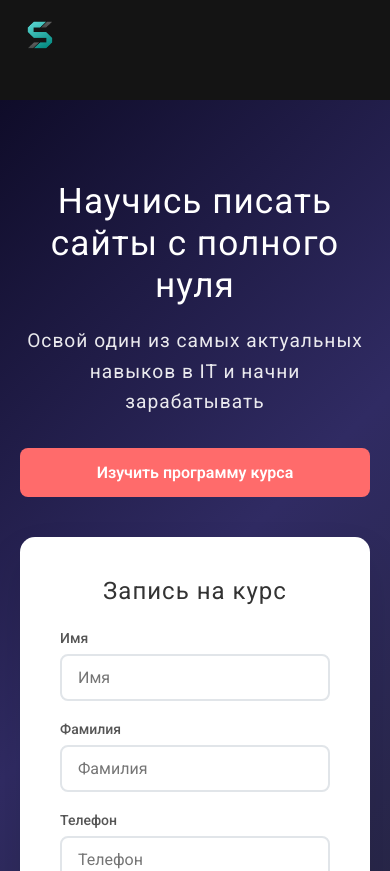
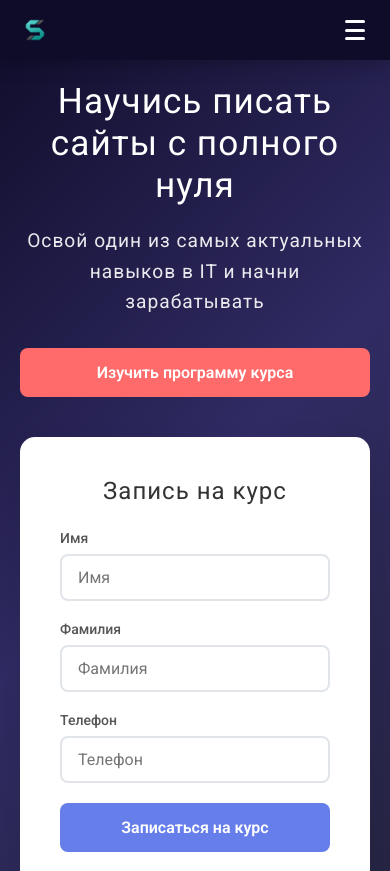
Before and after one commit to Mathew2223/sait-visitka, a React (Vite) app: page / in a window 390 px wide. Shown: the top 871 px of the page. Built offline with nearby package versions, Linux system fonts and the light colour scheme; a web font is replaced by a local one.

Commit message:
fix: header

```diff
--- a/src/Header.jsx
+++ b/src/Header.jsx
@@ -1,18 +1,36 @@
-import './Header.css'
-import logo from './assets/logo_header.png'
+import { useState } from 'react';
+import './Header.css';
+import logo from './assets/logo_header.png';
 
 export default function Header() {
+    const [isMenuOpen, setIsMenuOpen] = useState(false);
+
     return (
         <header className='header'>
             <div className='container'>
                 <div className="menu_row">
                     <img className='logotype' src={logo} alt="logo" />
-                    <nav className='nav-links'>
-                        <a className='menu-link' href="#program">Программа курса</a>
-                        <a className='menu-link' href="#price">Стоимость обучения</a>
-                        <a className='menu-link' href="#reviews">Отзывы</a>
-                        <a className='menu-link' href="#contacts">Контакты</a>
+
+                    {/* Гамбургер кнопка */}
+                    <button
+                        className={`hamburger ${isMenuOpen ? 'hamburger--active' : ''}`}
+                        onClick={() => setIsMenuOpen(!isMenuOpen)}
+                    >
+                        <span></span>
+                        <span></span>
+                        <span></span>
+                    </button>
+
+                    {/* Навигация */}
+                    <nav className={`nav-links ${isMenuOpen ? 'nav-links--active' : ''}`}>
+                        <a className='menu-link' href="#program" onClick={() => setIsMenuOpen(false)}>Программа курса</a>
+                        <a className='menu-link' href="#price" onClick={() => setIsMenuOpen(false)}>Стоимость обучения</a>
+                        <a className='menu-link' href="#reviews" onClick={() => setIsMenuOpen(false)}>Отзывы</a>
+                        <a className='menu-link' href="#contacts" onClick={() => setIsMenuOpen(false)}>Контакты</a>
                     </nav>
+
+                    {/* Затемнение фона при открытом меню */}
+                    {isMenuOpen && <div className="overlay" onClick={() => setIsMenuOpen(false)}></div>}
                 </div>
             </div>
         </header>
--- a/src/header.css
+++ b/src/header.css
@@ -1,8 +1,11 @@
-@charset "UTF-8";
 .header {
-  width: 100%;
-  height: 100px;
-  position: sticky;
+  background: #0f0c29;
+  position: fixed;
+  top: 0;
+  left: 0;
+  right: 0;
+  z-index: 1000;
+  box-shadow: 0 2px 20px rgba(0, 0, 0, 0.3);
 }
 
 .container {
@@ -16,32 +19,32 @@
   align-items: center;
   justify-content: space-between;
   height: 70px;
+  position: relative;
 }
 
 .logotype {
-  height: 40px;
+  height: 35px;
   width: auto;
+  z-index: 1001;
 }
 
 .nav-links {
   display: flex;
   gap: 40px;
+  align-items: center;
 }
 
 .menu-link {
   text-decoration: none;
-  color: #333;
-  font-family: "Roboto", sans-serif;
-  font-weight: 400;
+  color: white;
+  font-weight: 500;
   font-size: 16px;
-  leading-trim: NONE;
-  letter-spacing: 1px;
-  transition: color 0.3s ease;
+  transition: all 0.3s ease;
   position: relative;
 }
 
 .menu-link:hover {
-  color: #007bff;
+  color: #667eea;
 }
 
 .menu-link::after {
@@ -51,7 +54,7 @@
   left: 0;
   width: 0;
   height: 2px;
-  background: #007bff;
+  background: #667eea;
   transition: width 0.3s ease;
 }
 
@@ -59,12 +62,113 @@
   width: 100%;
 }
 
+.hamburger {
+  display: none;
+  flex-direction: column;
+  background: none;
+  border: none;
+  cursor: pointer;
+  padding: 5px;
+  width: 30px;
+  height: 30px;
+  justify-content: space-between;
+  z-index: 1001;
+}
+
+.hamburger span {
+  display: block;
+  height: 3px;
+  width: 100%;
+  background: white;
+  border-radius: 3px;
+  transition: all 0.3s ease;
+  transform-origin: center;
+}
+
+.hamburger--active span:nth-child(1) {
+  transform: rotate(45deg) translate(8px, 8px);
+}
+
+.hamburger--active span:nth-child(2) {
+  opacity: 0;
+}
+
+.hamburger--active span:nth-child(3) {
+  transform: rotate(-45deg) translate(8px, -8px);
+}
+
+.overlay {
+  position: fixed;
+  top: 0;
+  left: 0;
+  right: 0;
+  bottom: 0;
+  background: rgba(0, 0, 0, 0.5);
+  z-index: 998;
+}
+
 @media (max-width: 768px) {
+  .header {
+    height: 60px;
+  }
+  .menu_row {
+    height: 60px;
+  }
+  .logotype {
+    height: 30px;
+  }
+  .hamburger {
+    display: flex;
+  }
   .nav-links {
+    position: fixed;
+    top: 0;
+    right: -100%;
+    width: 280px;
+    height: 100vh;
+    background: #0f0c29;
+    flex-direction: column;
+    justify-content: flex-start;
+    align-items: flex-start;
+    padding: 80px 30px 30px;
+    gap: 0;
+    transition: right 0.3s ease;
+    z-index: 1000;
+    box-shadow: -5px 0 30px rgba(0, 0, 0, 0.3);
+  }
+  .nav-links--active {
+    right: 0;
+  }
+  .menu-link {
+    font-size: 18px;
+    padding: 15px 0;
+    width: 100%;
+    border-bottom: 1px solid rgba(255, 255, 255, 0.1);
+    transition: all 0.3s ease;
+  }
+  .menu-link:hover {
+    color: #667eea;
+    padding-left: 10px;
+  }
+  .menu-link::after {
     display: none;
   }
-  /* Или если хочешь скрыть конкретные ссылки */
-  .nav-links .menu-link {
+  .menu-link:last-child {
+    border-bottom: none;
+  }
+  .nav-links:not(.nav-links--active) {
     display: none;
   }
+}
+@media (max-width: 480px) {
+  .container {
+    padding: 0 15px;
+  }
+  .nav-links {
+    width: 100%;
+    right: -100%;
+  }
+  .nav-links--active {
+    right: 0;
+  }
 }/*# sourceMappingURL=header.css.map */
--- a/src/header.scss
+++ b/src/header.scss
@@ -1,7 +1,11 @@
 .header {
-    width: 100%;
-    height: 100px;
-    position: sticky;
+    background: #0f0c29;
+    position: fixed;
+    top: 0;
+    left: 0;
+    right: 0;
+    z-index: 1000;
+    box-shadow: 0 2px 20px rgba(0,0,0,0.3);
 }
 .container {
     max-width: 1200px;
@@ -13,28 +17,28 @@
     align-items: center;
     justify-content: space-between;
     height: 70px;
+    position: relative;
 }
 .logotype {
-    height: 40px;
+    height: 35px;
     width: auto;
+    z-index: 1001;
 }
 .nav-links {
     display: flex;
     gap: 40px;
+    align-items: center;
 }
 .menu-link {
     text-decoration: none;
-    color: #333;
-    font-family: "Roboto", sans-serif;
-    font-weight: 400;
+    color: white;
+    font-weight: 500;
     font-size: 16px;
-    leading-trim: NONE;
-    letter-spacing: 1px;
-    transition: color 0.3s ease;
+    transition: all 0.3s ease;
     position: relative;
 }
 .menu-link:hover {
-    color: #007bff;
+    color: #667eea;
 }
 .menu-link::after {
     content: '';
@@ -43,19 +47,119 @@
     left: 0;
     width: 0;
     height: 2px;
-    background: #007bff;
+    background: #667eea;
     transition: width 0.3s ease;
 }
 .menu-link:hover::after {
     width: 100%;
 }
+.hamburger {
+    display: none;
+    flex-direction: column;
+    background: none;
+    border: none;
+    cursor: pointer;
+    padding: 5px;
+    width: 30px;
+    height: 30px;
+    justify-content: space-between;
+    z-index: 1001;
+}
+.hamburger span {
+    display: block;
+    height: 3px;
+    width: 100%;
+    background: white;
+    border-radius: 3px;
+    transition: all 0.3s ease;
+    transform-origin: center;
+}
+.hamburger--active span:nth-child(1) {
+    transform: rotate(45deg) translate(8px, 8px);
+}
+
+.hamburger--active span:nth-child(2) {
+    opacity: 0;
+}
+
+.hamburger--active span:nth-child(3) {
+    transform: rotate(-45deg) translate(8px, -8px);
+}
+.overlay {
+    position: fixed;
+    top: 0;
+    left: 0;
+    right: 0;
+    bottom: 0;
+    background: rgba(0,0,0,0.5);
+    z-index: 998;
+}
+
 @media (max-width: 768px) {
+    .header {
+        height: 60px;
+    }
+    .menu_row {
+        height: 60px;
+    }
+    .logotype {
+        height: 30px;
+    }
+    .hamburger {
+        display: flex;
+    }
     .nav-links {
+        position: fixed;
+        top: 0;
+        right: -100%;
+        width: 280px;
+        height: 100vh;
+        background: #0f0c29;
+        flex-direction: column;
+        justify-content: flex-start;
+        align-items: flex-start;
+        padding: 80px 30px 30px;
+        gap: 0;
+        transition: right 0.3s ease;
+        z-index: 1000;
+        box-shadow: -5px 0 30px rgba(0,0,0,0.3);
+    }
+    .nav-links--active {
+        right: 0;
+    }
+    .menu-link {
+        font-size: 18px;
+        padding: 15px 0;
+        width: 100%;
+        border-bottom: 1px solid rgba(255,255,255,0.1);
+        transition: all 0.3s ease;
+    }
+    .menu-link:hover {
+        color: #667eea;
+        padding-left: 10px;
+    }
+    .menu-link::after {
         display: none;
     }
+    .menu-link:last-child {
+        border-bottom: none;
+    }
 
-    /* Или если хочешь скрыть конкретные ссылки */
-    .nav-links .menu-link {
+    .nav-links:not(.nav-links--active) {
         display: none;
     }
 }
+@media (max-width: 480px) {
+    .container {
+        padding: 0 15px;
+    }
+
+    .nav-links {
+        width: 100%;
+        right: -100%;
+    }
+
+    .nav-links--active {
+        right: 0;
+    }
+}
```
Also changed, not shown: 1 other file (tests, documents, lock files or other folders).
